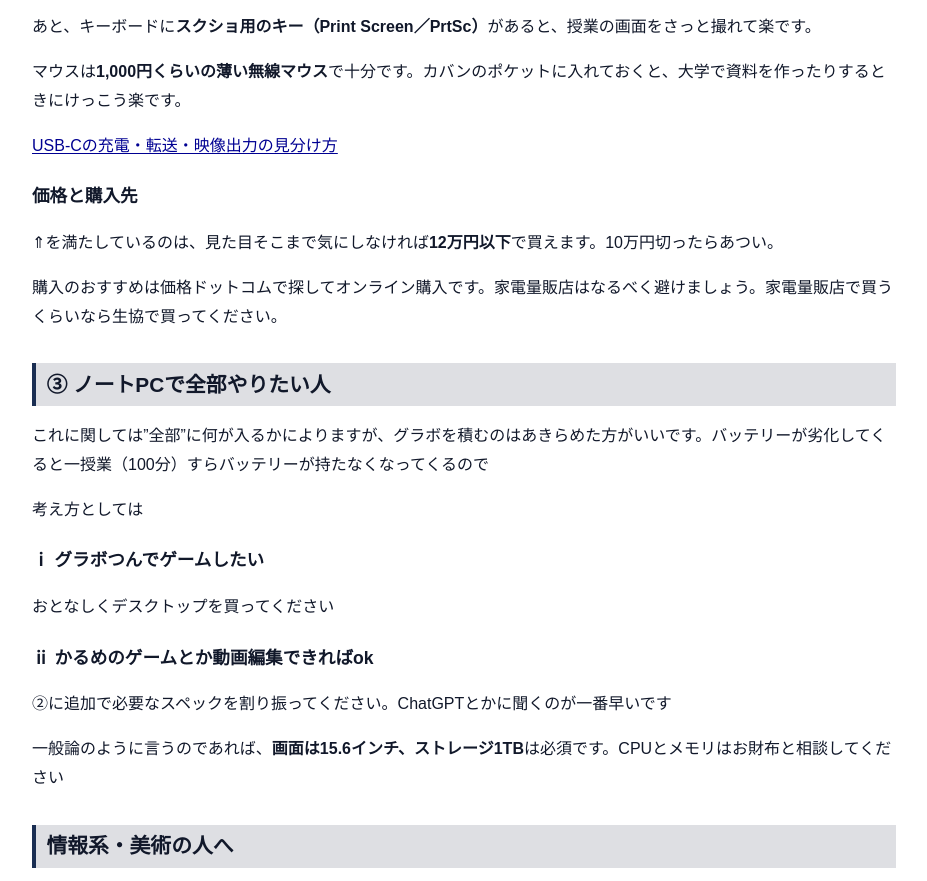
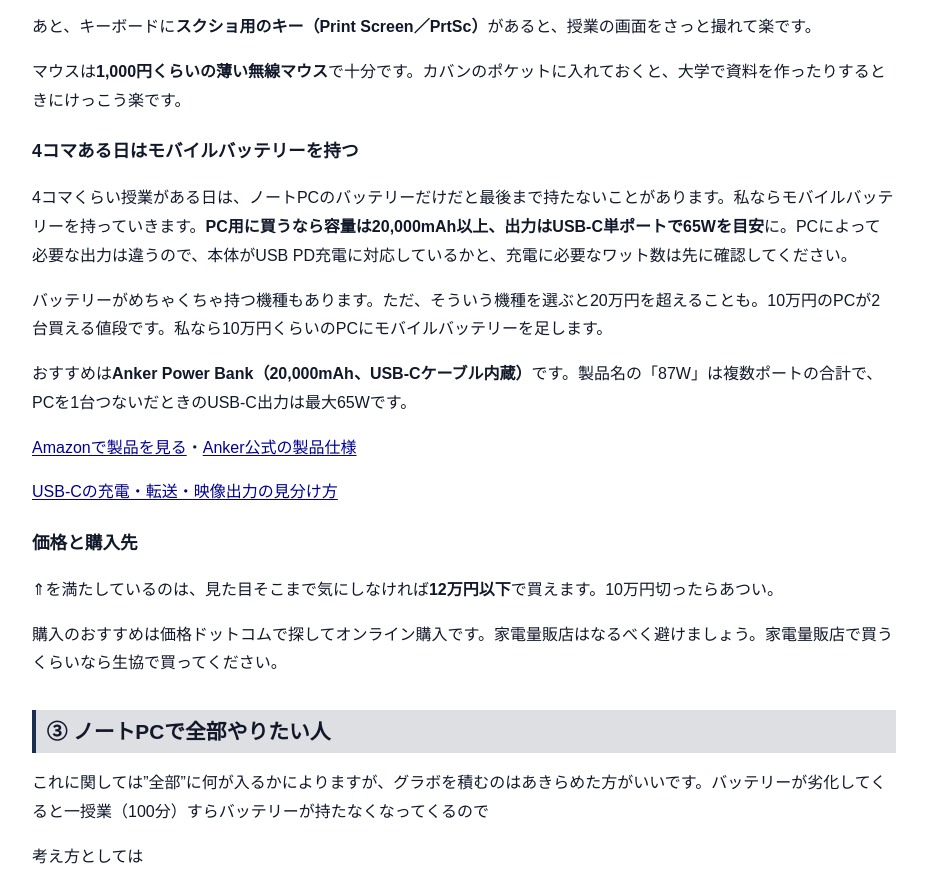
Before and after one commit to Syu-Syuto/shu-pc-notebook, a plain HTML site: page choose-pc.html in a window 1280 px wide. Shown: the part 1583-2464 px from the top of the page, without its empty margins (176-1103 px from the left). Drawn offline with Linux system fonts and the light colour scheme.

Commit message:
Add laptop battery and power bank advice

```diff
--- a/choose-pc.html
+++ b/choose-pc.html
@@ -49,6 +49,11 @@
       <p>Officeソフトに関しては大学でもらえるのでなくてokです、というか無い方が安いのでなるべくそっちを選んでください</p>
       <p>あと、キーボードに<strong>スクショ用のキー（Print Screen／PrtSc）</strong>があると、授業の画面をさっと撮れて楽です。</p>
       <p>マウスは<strong>1,000円くらいの薄い無線マウス</strong>で十分です。カバンのポケットに入れておくと、大学で資料を作ったりするときにけっこう楽です。</p>
+      <h3>4コマある日はモバイルバッテリーを持つ</h3>
+      <p>4コマくらい授業がある日は、ノートPCのバッテリーだけだと最後まで持たないことがあります。私ならモバイルバッテリーを持っていきます。<strong>PC用に買うなら容量は20,000mAh以上、出力はUSB-C単ポートで65Wを目安</strong>に。PCによって必要な出力は違うので、本体がUSB PD充電に対応しているかと、充電に必要なワット数は先に確認してください。</p>
+      <p>バッテリーがめちゃくちゃ持つ機種もあります。ただ、そういう機種を選ぶと20万円を超えることも。10万円のPCが2台買える値段です。私なら10万円くらいのPCにモバイルバッテリーを足します。</p>
+      <p>おすすめは<strong>Anker Power Bank（20,000mAh、USB-Cケーブル内蔵）</strong>です。製品名の「87W」は複数ポートの合計で、PCを1台つないだときのUSB-C出力は最大65Wです。</p>
+      <p><a href="https://www.amazon.co.jp/dp/B0CXNY69DC">Amazonで製品を見る</a>・<a href="https://www.ankerjapan.com/products/a1383">Anker公式の製品仕様</a></p>
       <p><a href="usb-c.html">USB-Cの充電・転送・映像出力の見分け方</a></p>
       <h3>価格と購入先</h3>
 <p>⇑を満たしているのは、見た目そこまで気にしなければ<strong>12万円以下</strong>で買えます。10万円切ったらあつい。</p>
```
